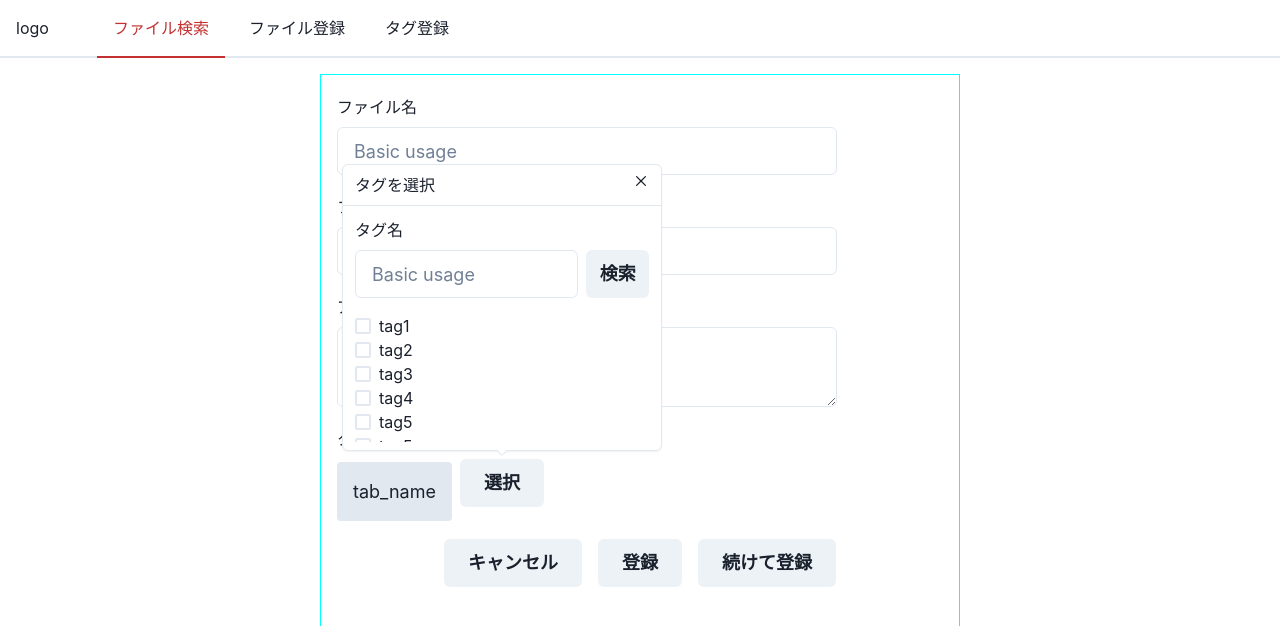
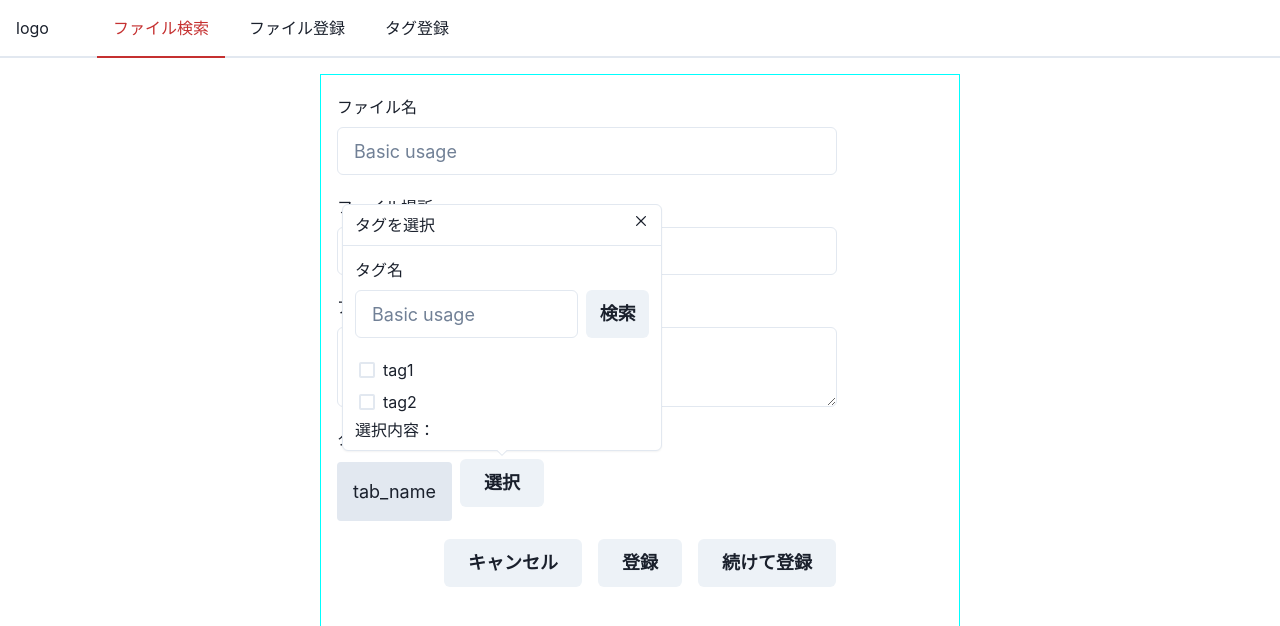
Before and after one commit to hackson-project-spa/suporters-hack-202308, a React (Create React App) app in the folder app/react-app/: page /register in a window 1280 px wide. Both pictures are taken after a click on the button "選択". Shown: the top 626 px of the page. Built offline with nearby package versions, Linux system fonts and the light colour scheme.

Commit message:
feet: tagの選択内容を反映させた

```diff
--- a/app/react-app/src/DefineTags.js
+++ b/app/react-app/src/DefineTags.js
@@ -1,4 +1,5 @@
 import React from "react";
+import { useState, useEffect } from "react";
 import { Box, Button, HStack, VStack, Text } from "@chakra-ui/react";
 import { Input, FormControl, FormLabel } from "@chakra-ui/react";
 import { Checkbox, CheckboxGroup } from "@chakra-ui/react";
@@ -7,14 +8,25 @@ function DefineTags() {
   const tags = [
     { id: 1, name: "tag1" },
     { id: 2, name: "tag2" },
-    { id: 3, name: "tag3" },
-    { id: 4, name: "tag4" },
-    { id: 5, name: "tag5" },
-    { id: 5, name: "tag5" },
-    { id: 5, name: "tag5" },
-    { id: 5, name: "tag5" },
-    { id: 5, name: "tag5" },
   ];
+  const [Tag, setCheckedItems] = useState([]);
+  const handleCheckboxChange = (tag) => {
+    let exists = false;
+
+    for (const t of Tag) {
+      if (tag.id === t.id) {
+        exists = true;
+        break;
+      }
+    }
+    if (exists) {
+      const newTags = Tag.filter((t) => t.id !== tag.id);
+      setCheckedItems(newTags);
+    } else {
+      setCheckedItems([...Tag, tag]);
+    }
+    // const Name = event.target.value;
+  };
   return (
     <Box>
       <VStack>
@@ -34,12 +46,18 @@ function DefineTags() {
       <Box overflowY="auto" maxH="10vw">
         <CheckboxGroup>
           {tags.map((tag) => (
-            <Box>
-              <Checkbox>{tag.name}</Checkbox>
+            <Box p={1}>
+              <Checkbox value={tag.name} onChange={() => handleCheckboxChange(tag)}>
+                {tag.name}
+              </Checkbox>
             </Box>
           ))}
         </CheckboxGroup>
       </Box>
+      <Text>
+        <handleCheckboxChange />
+        選択内容：{Tag.map((tag) => tag.name)}
+      </Text>
     </Box>
   );
 }
```
